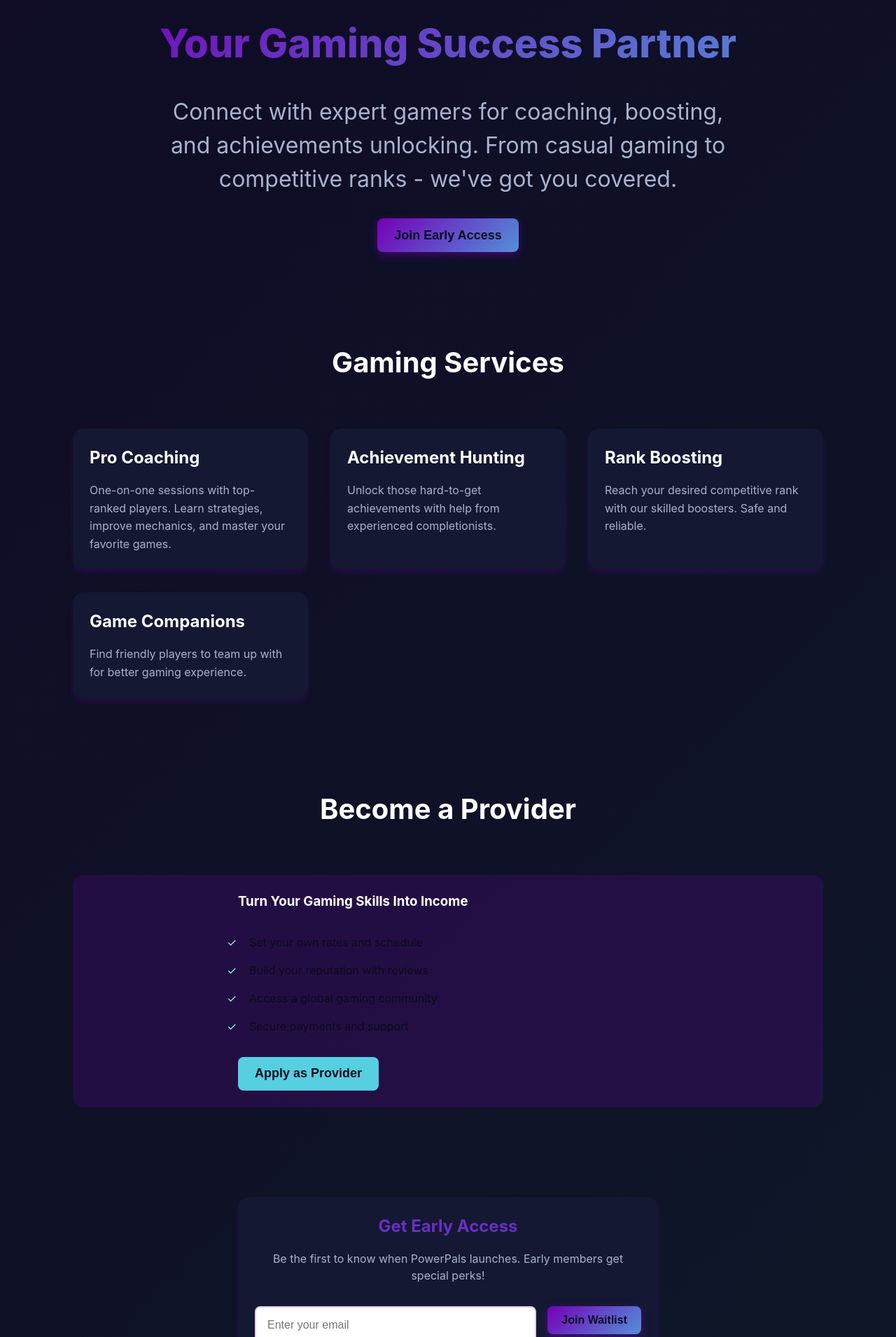
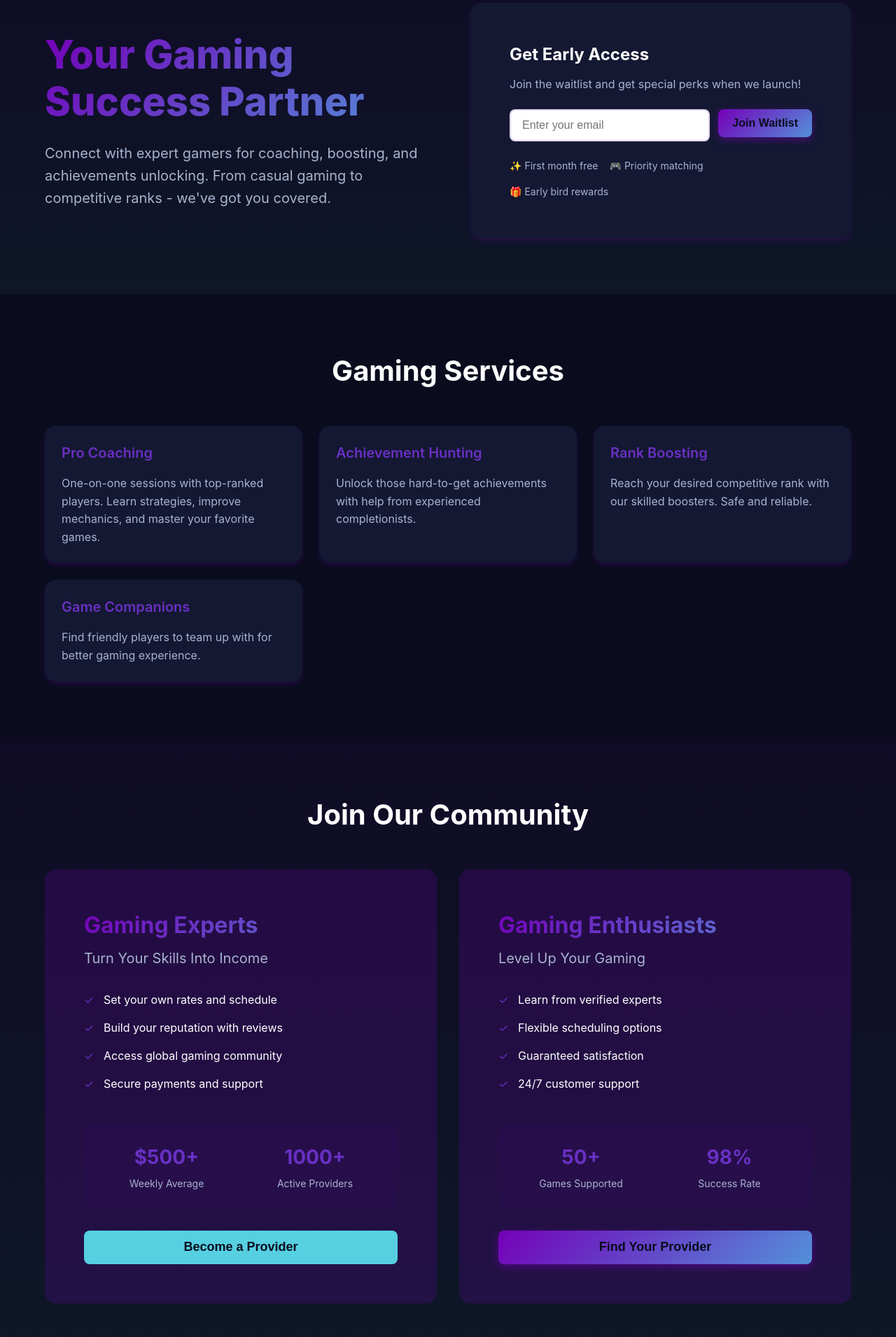
Before and after one commit to SimeonAleksov/powerpals-client, a Nuxt app: page / in a window 1280 px wide. Shown: the part 140-2050 px from the top of the page at 70% size. Built offline with nearby package versions, Linux system fonts and the light colour scheme.

Commit message:
improve landing

```diff
--- a/src/pages/index.vue
+++ b/src/pages/index.vue
@@ -1,56 +1,123 @@
 <template>
   <div class="landing">
-    <div class="landing__hero">
-      <h1 class="landing__title">Your Gaming Success Partner</h1>
-      <p class="landing__subtitle">
-        Connect with expert gamers for coaching, boosting, and achievements unlocking.
-        From casual gaming to competitive ranks - we've got you covered.
-      </p>
-      <div class="landing__cta">
-        <Button variant="primary" size="lg">Join Early Access</Button>
-      </div>
-    </div>
+    <!-- Hero Section -->
+    <section class="landing__hero">
+      <div class="landing__container">
+        <div class="landing__hero-content">
+          <h1 class="landing__title">
+            Your Gaming Success Partner
+          </h1>
+          <p class="landing__subtitle">
+            Connect with expert gamers for coaching, boosting, and achievements unlocking.
+            From casual gaming to competitive ranks - we've got you covered.
+          </p>
+        </div>
 
-    <div class="landing__services">
-      <h2 class="landing__section-title">Gaming Services</h2>
-      <div class="services-grid">
-        <Card v-for="service in services"
-              :key="service.title"
-              hover
-              class="service-card"
-        >
-          <h3 class="service-card__title">{{ service.title }}</h3>
-          <p class="service-card__description">{{ service.description }}</p>
+        <Card class="landing__early-access">
+          <h2>Get Early Access</h2>
+          <p>Join the waitlist and get special perks when we launch!</p>
+          <div class="landing__early-form">
+            <input
+              type="email"
+              placeholder="Enter your email"
+              class="landing__input"
+            >
+            <Button variant="primary">Join Waitlist</Button>
+          </div>
+          <div class="landing__perks">
+            <span class="landing__perk">✨ First month free</span>
+            <span class="landing__perk">🎮 Priority matching</span>
+            <span class="landing__perk">🎁 Early bird rewards</span>
+          </div>
         </Card>
       </div>
-    </div>
+    </section>
 
-    <div class="landing__providers">
-      <h2 class="landing__section-title">Become a Provider</h2>
-      <Card variant="flat" class="provider-info">
-        <div class="provider-info__content">
-          <h3>Turn Your Gaming Skills Into Income</h3>
-          <ul class="provider-info__list">
+    <!-- Services Section -->
+    <section class="landing__services">
+      <div class="landing__container">
+        <h2 class="landing__section-title">Gaming Services</h2>
+        <div class="landing__services-grid">
+          <Card
+            v-for="service in services"
+            :key="service.title"
+            hover
+            class="landing__service-card"
+          >
+            <h3>{{ service.title }}</h3>
+            <p>{{ service.description }}</p>
+          </Card>
+        </div>
+      </div>
+    </section>
+
+<section class="landing__provider">
+  <div class="landing__container">
+    <h2 class="landing__section-title">Join Our Community</h2>
+
+    <div class="landing__provider-grid">
+      <!-- Providers Column -->
+      <Card class="landing__provider-card" variant="flat">
+        <div class="provider-card">
+          <h3 class="provider-card__title">Gaming Experts</h3>
+          <p class="provider-card__subtitle">Turn Your Skills Into Income</p>
+
+          <ul class="provider-card__list">
             <li>Set your own rates and schedule</li>
             <li>Build your reputation with reviews</li>
-            <li>Access a global gaming community</li>
+            <li>Access global gaming community</li>
             <li>Secure payments and support</li>
           </ul>
-          <Button variant="secondary" size="lg">Apply as Provider</Button>
+
+          <div class="provider-card__stats">
+            <div class="provider-card__stat">
+              <span class="provider-card__stat-value">$500+</span>
+              <span class="provider-card__stat-label">Weekly Average</span>
+            </div>
+            <div class="provider-card__stat">
+              <span class="provider-card__stat-value">1000+</span>
+              <span class="provider-card__stat-label">Active Providers</span>
+            </div>
+          </div>
+
+          <Button variant="secondary" size="lg" class="provider-card__cta">
+            Become a Provider
+          </Button>
+        </div>
+      </Card>
+
+      <!-- Clients Column -->
+      <Card class="landing__provider-card" variant="flat">
+        <div class="provider-card">
+          <h3 class="provider-card__title">Gaming Enthusiasts</h3>
+          <p class="provider-card__subtitle">Level Up Your Gaming</p>
+
+          <ul class="provider-card__list">
+            <li>Learn from verified experts</li>
+            <li>Flexible scheduling options</li>
+            <li>Guaranteed satisfaction</li>
+            <li>24/7 customer support</li>
+          </ul>
+
+          <div class="provider-card__stats">
+            <div class="provider-card__stat">
+              <span class="provider-card__stat-value">50+</span>
+              <span class="provider-card__stat-label">Games Supported</span>
+            </div>
+            <div class="provider-card__stat">
+              <span class="provider-card__stat-value">98%</span>
+              <span class="provider-card__stat-label">Success Rate</span>
+            </div>
+          </div>
+
+          <Button variant="primary" size="lg" class="provider-card__cta">
+            Find Your Provider
+          </Button>
         </div>
       </Card>
     </div>
-
-    <div class="landing__signup">
-      <Card class="signup-form">
-        <h2>Get Early Access</h2>
-        <p>Be the first to know when PowerPals launches. Early members get special perks!</p>
-        <div class="signup-form__input-group">
-          <input type="email" placeholder="Enter your email" class="signup-form__input">
-          <Button variant="primary">Join Waitlist</Button>
-        </div>
-      </Card>
-    </div>
+  </div>
+</section>
   </div>
 </template>
 
@@ -77,145 +144,248 @@ const services = [
   }
 ]
 </script>
-
 <style lang="scss" scoped>
 .landing {
   min-height: 100vh;
-  background: linear-gradient(135deg, rgba($color-purple-dark, 0.05) 0%, rgba($color-cyan-light, 0.05) 100%);
+  background: $color-background;
 
-  &__hero {
-    padding: $spacing-xl * 3 $spacing-xl $spacing-xl * 2;
-    text-align: center;
+  // Container
+  &__container {
     max-width: 1200px;
     margin: 0 auto;
+    padding: 0 24px;
+  }
+
+  // Hero Section
+  &__hero {
+    padding: 80px 0;
+    background: linear-gradient(
+      to bottom,
+      rgba($color-purple-dark, 0.05),
+      rgba($color-cyan-light, 0.05)
+    );
+
+    .landing__container {
+      display: grid;
+      grid-template-columns: 1fr 1fr;
+      gap: 64px;
+      align-items: center;
+
+      @media (max-width: 768px) {
+        grid-template-columns: 1fr;
+        gap: 40px;
+      }
+    }
+  }
+
+  &__hero-content {
+    @media (max-width: 768px) {
+      text-align: center;
+    }
   }
 
   &__title {
-    font-size: $font-size-h1;
+    font-size: 3.5rem;
     font-weight: 800;
+    line-height: 1.2;
+    margin-bottom: 24px;
     background: linear-gradient(135deg, $color-purple-dark, $color-blue);
     -webkit-background-clip: text;
     background-clip: text;
     -webkit-text-fill-color: transparent;
-    margin-bottom: $spacing-xl;
+
+    @media (max-width: 768px) {
+      font-size: 2.5rem;
+    }
   }
 
   &__subtitle {
-    font-size: $font-size-h3;
-    color: $color-text-light;
-    max-width: 800px;
-    margin: 0 auto $spacing-xl;
-    line-height: 1.5;
-  }
-
-  &__section-title {
-    text-align: center;
-    font-size: $font-size-h2;
-    color: $color-text;
-    margin-bottom: $spacing-xl * 2;
-  }
-
-  &__services, &__providers, &__signup {
-    padding: $spacing-xl * 2;
-    max-width: 1200px;
-    margin: 0 auto;
-  }
-}
-
-.services-grid {
-  display: grid;
-  grid-template-columns: repeat(auto-fit, minmax(250px, 1fr));
-  gap: $spacing-xl;
-}
-
-.service-card {
-  &__title {
-    color: $color-primary;
-    font-size: 1.5rem;
-    margin-bottom: $spacing-md;
-  }
-
-  &__description {
+    font-size: 1.25rem;
     color: $color-text-light;
     line-height: 1.6;
   }
-}
 
-.provider-info {
-  background: linear-gradient(135deg, $color-purple-dark, $color-blue);
-  color: $color-background;
+  // Early Access Section
+  &__early-access {
+    padding: 32px;
 
-  &__content {
-    max-width: 600px;
-    margin: 0 auto;
+    h2 {
+      font-size: 1.5rem;
+      font-weight: 700;
+      margin-bottom: 12px;
+      color: $color-text;
+    }
+
+    p {
+      color: $color-text-light;
+      margin-bottom: 24px;
+    }
   }
 
-  &__list {
-    list-style-type: none;
-    margin: $spacing-xl 0;
+  &__early-form {
+    display: flex;
+    gap: 12px;
+    margin-bottom: 24px;
 
-    li {
-      margin: $spacing-md 0;
-      padding-left: $spacing-md;
-      position: relative;
-
-      &::before {
-        content: "✓";
-        position: absolute;
-        left: -$spacing-md;
-        color: $color-aqua-light;
-      }
+    @media (max-width: 640px) {
+      flex-direction: column;
     }
-  }
-}
-
-.signup-form {
-  text-align: center;
-  max-width: 600px;
-  margin: 0 auto;
-
-  h2 {
-    color: $color-primary;
-    margin-bottom: $spacing-md;
-  }
-
-  p {
-    color: $color-text-light;
-    margin-bottom: $spacing-xl;
-  }
-
-  &__input-group {
-    display: flex;
-    gap: $spacing-md;
-    margin-top: $spacing-xl;
   }
 
   &__input {
     flex: 1;
-    padding: $spacing-md;
-    border: 2px solid rgba($color-purple-dark, 0.2);
+    padding: 12px 16px;
+    border: 2px solid $color-border;
     border-radius: 8px;
     font-size: 1rem;
-    transition: border-color 0.3s ease;
+    transition: all 0.3s ease;
 
     &:focus {
       outline: none;
       border-color: $color-primary;
     }
   }
+
+  &__perks {
+    display: flex;
+    gap: 16px;
+    flex-wrap: wrap;
+  }
+
+  &__perk {
+    font-size: 0.875rem;
+    color: $color-text-light;
+  }
+
+  // Services Section
+  &__services {
+    padding: 80px 0;
+  }
+
+  &__section-title {
+    font-size: 2.5rem;
+    font-weight: 700;
+    text-align: center;
+    margin-bottom: 48px;
+    color: $color-text;
+  }
+
+  &__services-grid {
+    display: grid;
+    grid-template-columns: repeat(auto-fit, minmax(280px, 1fr));
+    gap: 24px;
+  }
+
+  &__service-card {
+    h3 {
+      font-size: 1.25rem;
+      font-weight: 600;
+      margin-bottom: 16px;
+      color: $color-primary;
+    }
+
+    p {
+      color: $color-text-light;
+      line-height: 1.6;
+    }
+  }
+
+  // Provider Section
+  &__provider {
+    padding: 80px 0;
+    background: linear-gradient(
+      to bottom,
+      rgba($color-purple-dark, 0.05),
+      rgba($color-cyan-light, 0.05)
+    );
+  }
+
+  &__provider-grid {
+    display: grid;
+    grid-template-columns: 1fr 1fr;
+    gap: 32px;
+
+    @media (max-width: 768px) {
+      grid-template-columns: 1fr;
+    }
+  }
+
+  &__provider-card {
+    height: 100%;
+  }
 }
 
-@media (max-width: 768px) {
-  .signup-form__input-group {
-    flex-direction: column;
+.provider-card {
+  display: flex;
+  flex-direction: column;
+  height: 100%;
+  padding: 32px;
+
+  &__title {
+    font-size: 2rem;
+    font-weight: 700;
+    margin-bottom: 8px;
+    background: linear-gradient(135deg, $color-purple-dark, $color-blue);
+    -webkit-background-clip: text;
+    background-clip: text;
+    -webkit-text-fill-color: transparent;
   }
 
-  .landing__title {
-    font-size: 2.5rem;
+  &__subtitle {
+    font-size: 1.25rem;
+    color: $color-text-light;
+    margin-bottom: 32px;
   }
 
-  .landing__subtitle {
-    font-size: 1.25rem;
+  &__list {
+    list-style: none;
+    margin-bottom: 32px;
+    flex-grow: 1;
+
+    li {
+      padding-left: 28px;
+      position: relative;
+      margin-bottom: 16px;
+      color: $color-text;
+
+      &::before {
+        content: "✓";
+        position: absolute;
+        left: 0;
+        color: $color-primary;
+      }
+    }
+  }
+
+  &__stats {
+    display: grid;
+    grid-template-columns: 1fr 1fr;
+    gap: 24px;
+    margin-bottom: 32px;
+    padding: 24px;
+    background: rgba($color-purple-dark, 0.05);
+    border-radius: 12px;
+  }
+
+  &__stat {
+    text-align: center;
+  }
+
+  &__stat-value {
+    display: block;
+    font-size: 1.75rem;
+    font-weight: 700;
+    color: $color-primary;
+    margin-bottom: 4px;
+  }
+
+  &__stat-label {
+    font-size: 0.875rem;
+    color: $color-text-light;
+  }
+
+  &__cta {
+    width: 100%;
   }
 }
 </style>
```
